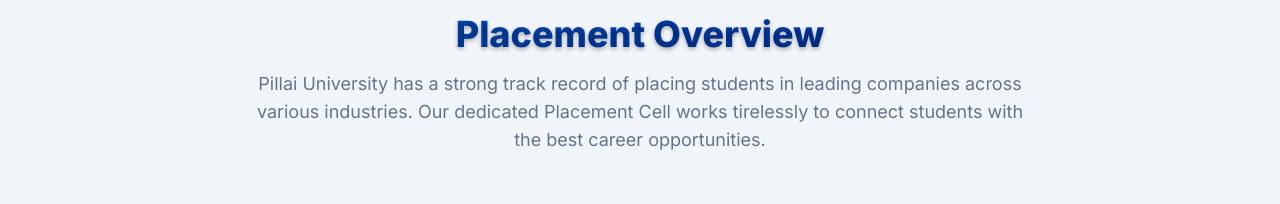
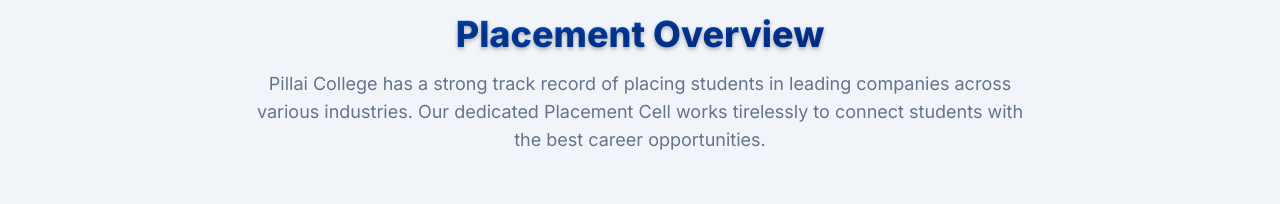
Before and after one commit to Grahish-code/PCE_Website, a Next.js app: page /placements in a window 1280 px wide. Shown: the part 511-715 px from the top of the page. Built offline with nearby package versions, Linux system fonts and the light colour scheme.

Commit message:
Update page.tsx

```diff
--- a/app/placements/page.tsx
+++ b/app/placements/page.tsx
@@ -18,7 +18,7 @@ export default function PlacementsPage() {
           <div className="text-center mb-12">
             <h2 className="text-3xl font-bold sm:text-4xl gradient-text hero-text-enhanced">Placement Overview</h2>
             <p className="mt-4 text-lg text-muted-foreground max-w-3xl mx-auto">
-              Pillai University has a strong track record of placing students in leading companies across various
+              Pillai College has a strong track record of placing students in leading companies across various
               industries. Our dedicated Placement Cell works tirelessly to connect students with the best career
               opportunities.
             </p>
@@ -240,7 +240,7 @@ export default function PlacementsPage() {
                 company: "Microsoft",
                 image: "/placeholder.svg?height=150&width=150&text=Student+1",
                 testimonial:
-                  "The placement training provided by Pillai University was instrumental in helping me secure a position at Microsoft. The mock interviews and technical workshops prepared me well for the recruitment process.",
+                  "The placement training provided by Pillai College was instrumental in helping me secure a position at Microsoft. The mock interviews and technical workshops prepared me well for the recruitment process.",
               },
               {
                 name: "Priya Patel",
```
